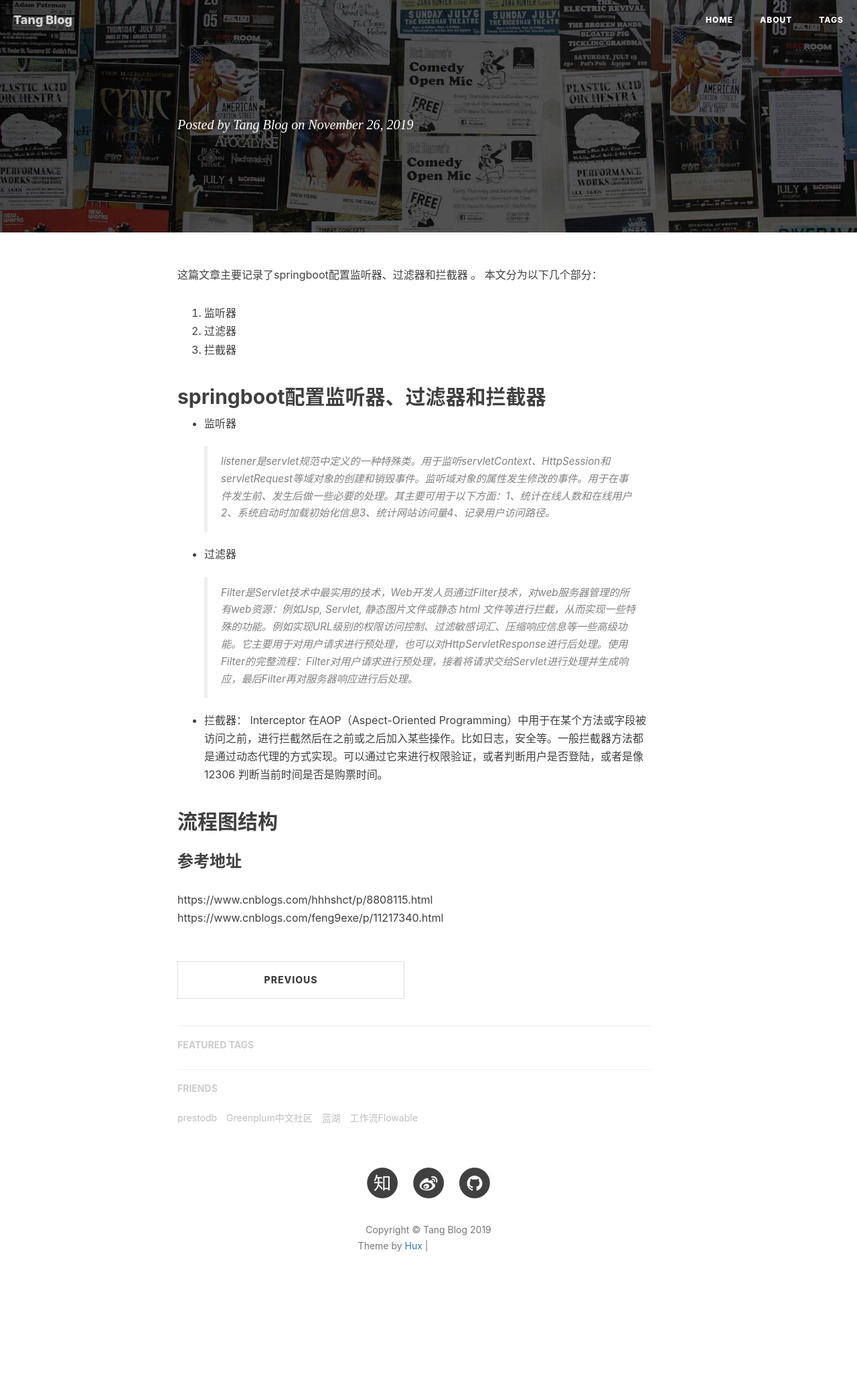
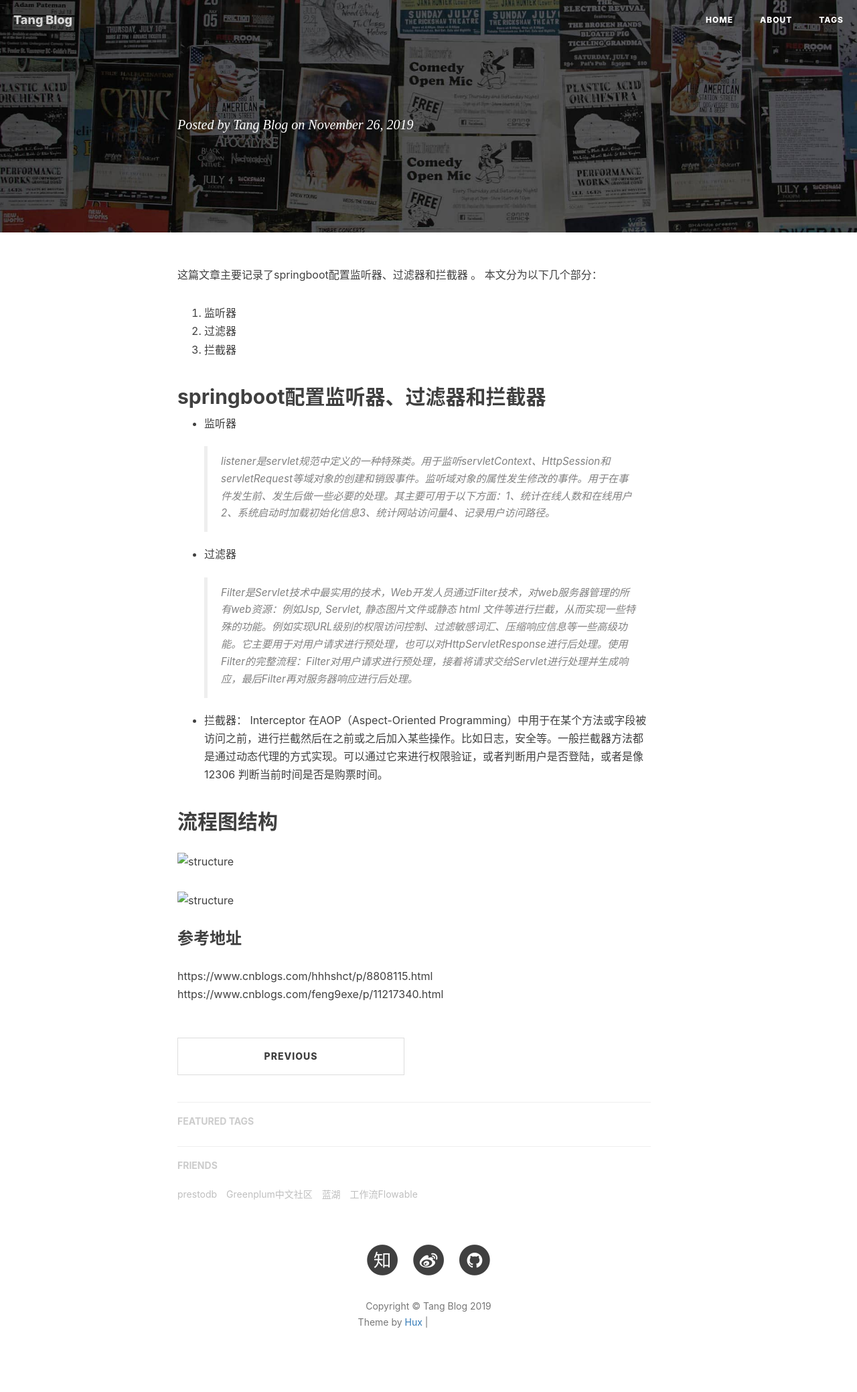
Before and after one commit to tangyibo/tangyibo.github.io, a Jekyll site: the page built from _posts/2019-11-26-spring-boot-filter-listener-interceptor.md, in a window 1280 px wide. Shown: the whole page at 67% size. Built offline with Jekyll 4.4.1, drawn with Linux system fonts in a browser that asks for light colours; nearby versions of some CDN libraries; our own code applies the rules of GitHub Pages for plain Markdown files; comment, search, counter and statistics services are not loaded; before the commit the page ends 1964 px from its top, so only the background shows below that; grey boxes are pictures that could not be loaded.

Commit message:
Update 2019-11-26-spring-boot-filter-listener-interceptor.md

```diff
--- a/_posts/2019-11-26-spring-boot-filter-listener-interceptor.md
+++ b/_posts/2019-11-26-spring-boot-filter-listener-interceptor.md
@@ -24,7 +24,9 @@ tag: [springboot]
 Interceptor 在AOP（Aspect-Oriented Programming）中用于在某个方法或字段被访问之前，进行拦截然后在之前或之后加入某些操作。比如日志，安全等。一般拦截器方法都是通过动态代理的方式实现。可以通过它来进行权限验证，或者判断用户是否登陆，或者是像12306 判断当前时间是否是购票时间。
 
 ## 流程图结构
+![structure](imgs/1090617-20180515204018593-1889287518.png)
 
+![structure](imgs/03c84353cbcfc57dddf7714cba62cfed662.jpg)
 
 ### 参考地址
 https://www.cnblogs.com/hhhshct/p/8808115.html
```
